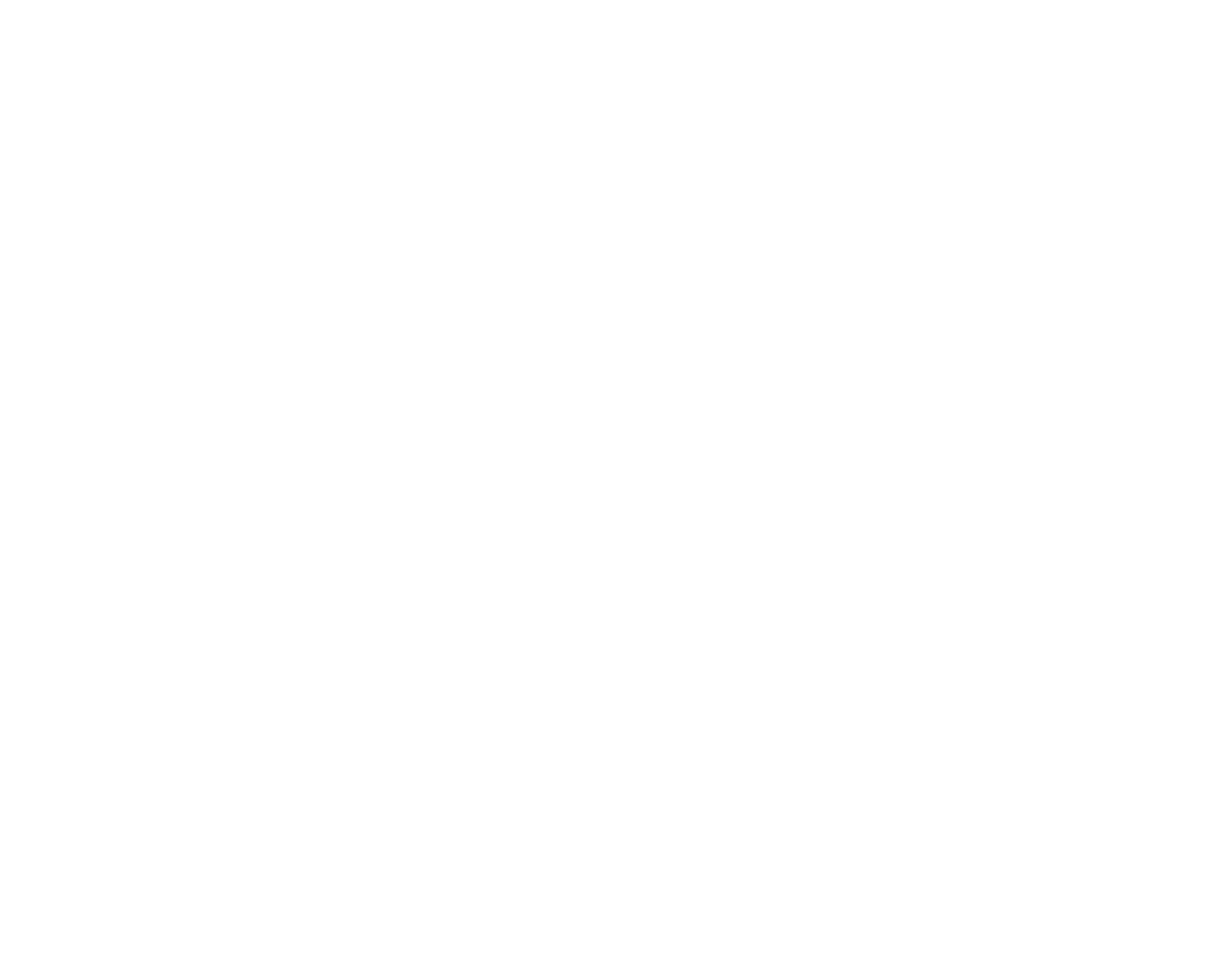
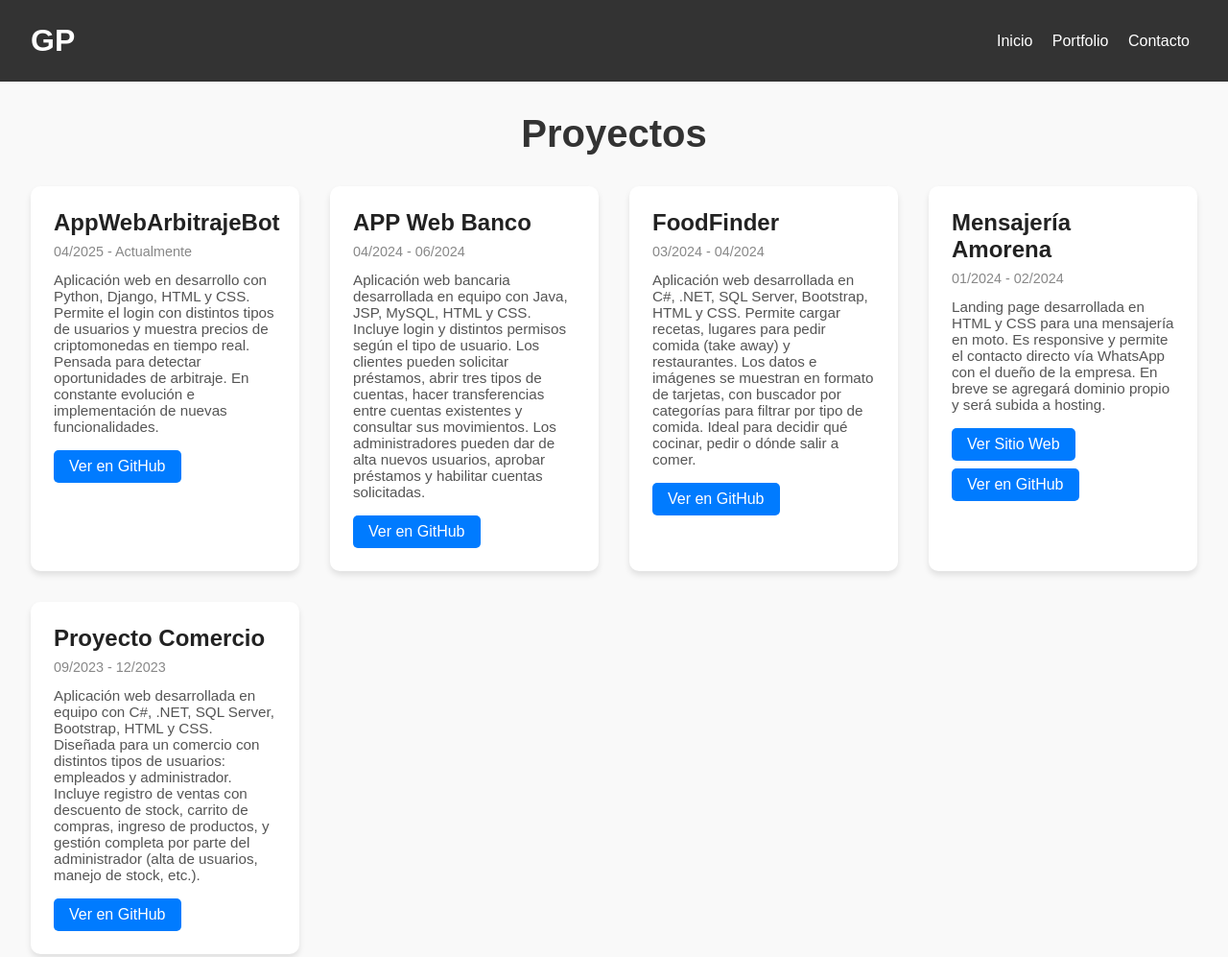
Before and after one commit to Gonzalo86ok/Porfolio, a plain HTML site: page portfolio.html in a window 1280 px wide. Shown: the top 997 px of the page at 96% size. Before the commit the page ends 800 px from the top, so only its background shows below. Drawn offline with Linux system fonts and the light colour scheme.

Commit message:
agregue portfolio.html y contacto.html

```diff
--- a/portfolio.html
+++ b/portfolio.html
@@ -0,0 +1,199 @@
+<!DOCTYPE html>
+<html lang="es">
+
+<head>
+    <meta charset="UTF-8" />
+    <meta name="viewport" content="width=device-width, initial-scale=1.0" />
+    <title>Portfolio Gonzalo Pasos</title>
+    <style>
+        * {
+            margin: 0;
+            padding: 0;
+            box-sizing: border-box;
+        }
+
+        body {
+            font-family: Arial, sans-serif;
+            background-color: #f9f9f9;
+            display: flex;
+            flex-direction: column;
+            min-height: 100vh;
+        }
+
+        header {
+            background-color: #333;
+            color: white;
+            padding: 1.5rem 2rem;
+            display: flex;
+            justify-content: space-between;
+            align-items: center;
+        }
+
+        nav a {
+            color: white;
+            text-decoration: none;
+            padding: 0.5rem;
+            transition: background-color 0.3s ease;
+        }
+
+        nav a:hover {
+            background-color: #555;
+            border-radius: 5px;
+        }
+
+        .logo {
+            font-size: 2rem;
+            font-weight: bold;
+        }
+
+        main {
+            padding: 2rem;
+            flex-grow: 1;
+        }
+
+        h1 {
+            text-align: center;
+            margin-bottom: 2rem;
+            font-size: 2.5rem;
+            color: #333;
+        }
+
+        .proyectos {
+            display: grid;
+            grid-template-columns: repeat(auto-fit, minmax(280px, 1fr));
+            gap: 2rem;
+        }
+
+        .card {
+            background-color: white;
+            padding: 1.5rem;
+            border-radius: 10px;
+            box-shadow: 0 4px 6px rgba(0, 0, 0, 0.1);
+            transition: transform 0.2s ease;
+        }
+
+        .card h2 {
+            font-size: 1.5rem;
+            color: #222;
+            margin-bottom: 0.5rem;
+        }
+
+        .card .fecha {
+            font-size: 0.9rem;
+            color: #888;
+            margin-bottom: 0.8rem;
+        }
+
+        .card p {
+            font-size: 0.95rem;
+            color: #555;
+            margin-bottom: 1rem;
+        }
+
+        .card a {
+            text-decoration: none;
+            color: white;
+            background-color: #007BFF;
+            padding: 0.5rem 1rem;
+            border-radius: 5px;
+            display: inline-block;
+            transition: background-color 0.3s ease;
+        }
+
+        .card a:hover {
+            background-color: #0056b3;
+        }
+
+        footer {
+            background-color: #333;
+            color: white;
+            text-align: center;
+            padding: 1rem;
+        }
+
+        @media (max-width: 768px) {
+            header {
+                flex-direction: column;
+                align-items: flex-start;
+            }
+
+            nav {
+                margin-top: 1rem;
+            }
+        }
+    </style>
+</head>
+
+<body>
+    <header>
+        <div class="logo"><strong>GP</strong></div>
+        <nav>
+            <a href="index.html">Inicio</a>
+            <a href="portfolio.html">Portfolio</a>
+            <a href="contacto.html">Contacto</a>
+        </nav>
+    </header>
+
+    <main>
+        <h1>Proyectos</h1>
+        <div class="proyectos">
+            <div class="card">
+                <h2>AppWebArbitrajeBot</h2>
+                <div class="fecha">04/2025 - Actualmente</div>
+                <p>Aplicación web en desarrollo con Python, Django, HTML y CSS. Permite el login con distintos tipos de
+                    usuarios y muestra precios de criptomonedas en tiempo real. Pensada para detectar oportunidades de
+                    arbitraje. En constante evolución e implementación de nuevas funcionalidades.</p>
+                <a href="https://github.com/Gonzalo86ok/AppWebArbitrajeBot" target="_blank">Ver en GitHub</a>
+            </div>
+
+            <div class="card">
+                <h2>APP Web Banco</h2>
+                <div class="fecha">04/2024 - 06/2024</div>
+                <p>Aplicación web bancaria desarrollada en equipo con Java, JSP, MySQL, HTML y CSS. Incluye login y
+                    distintos permisos según el tipo de usuario. Los clientes pueden solicitar préstamos, abrir tres
+                    tipos de cuentas, hacer transferencias entre cuentas existentes y consultar sus movimientos. Los
+                    administradores pueden dar de alta nuevos usuarios, aprobar préstamos y habilitar cuentas
+                    solicitadas.</p>
+                <a href="https://github.com/Gonzalo86ok/APP-Web-Banco" target="_blank">Ver en GitHub</a>
+            </div>
+
+            <div class="card">
+                <h2>FoodFinder</h2>
+                <div class="fecha">03/2024 - 04/2024</div>
+                <p>Aplicación web desarrollada en C#, .NET, SQL Server, Bootstrap, HTML y CSS. Permite cargar recetas,
+                    lugares para pedir comida (take away) y restaurantes. Los datos e imágenes se muestran en formato de
+                    tarjetas, con buscador por categorías para filtrar por tipo de comida. Ideal para decidir qué
+                    cocinar, pedir o dónde salir a comer.</p>
+                <a href="https://github.com/Gonzalo86ok/FoodFinder" target="_blank">Ver en GitHub</a>
+            </div>
+
+            <div class="card">
+                <h2>Mensajería Amorena</h2>
+                <div class="fecha">01/2024 - 02/2024</div>
+                <p>Landing page desarrollada en HTML y CSS para una mensajería en moto. Es responsive y permite el
+                    contacto directo vía WhatsApp con el dueño de la empresa. En breve se agregará dominio propio y será
+                    subida a hosting.</p>
+                <a href="https://gonzalo86ok.github.io/mensajeriaAmorena/" target="_blank"
+                    style="margin-bottom: 0.5rem; display: inline-block;">Ver Sitio Web</a><br>
+                <a href="https://github.com/Gonzalo86ok/mensajeriaAmorena" target="_blank">Ver en GitHub</a>
+            </div>
+
+            <div class="card">
+                <h2>Proyecto Comercio</h2>
+                <div class="fecha">09/2023 - 12/2023</div>
+                <p>Aplicación web desarrollada en equipo con C#, .NET, SQL Server, Bootstrap, HTML y CSS. Diseñada para
+                    un comercio con distintos tipos de usuarios: empleados y administrador. Incluye registro
+                    de ventas con descuento de stock, carrito de compras, ingreso de productos, y gestión completa por
+                    parte del administrador (alta de usuarios, manejo de stock, etc.).</p>
+                <a href="https://github.com/Gonzalo86ok/ProyectoComercio" target="_blank">Ver en GitHub</a>
+            </div>
+
+        </div>
+    </main>
+
+    <footer>
+        © 2025 Gonzalo Pasos
+    </footer>
+</body>
+
+</html>
```
Also changed, not shown: contacto.html (+143 -0 lines), index.html (+10 -11 lines), img/github.webp (added), img/linkedin.png (added).
